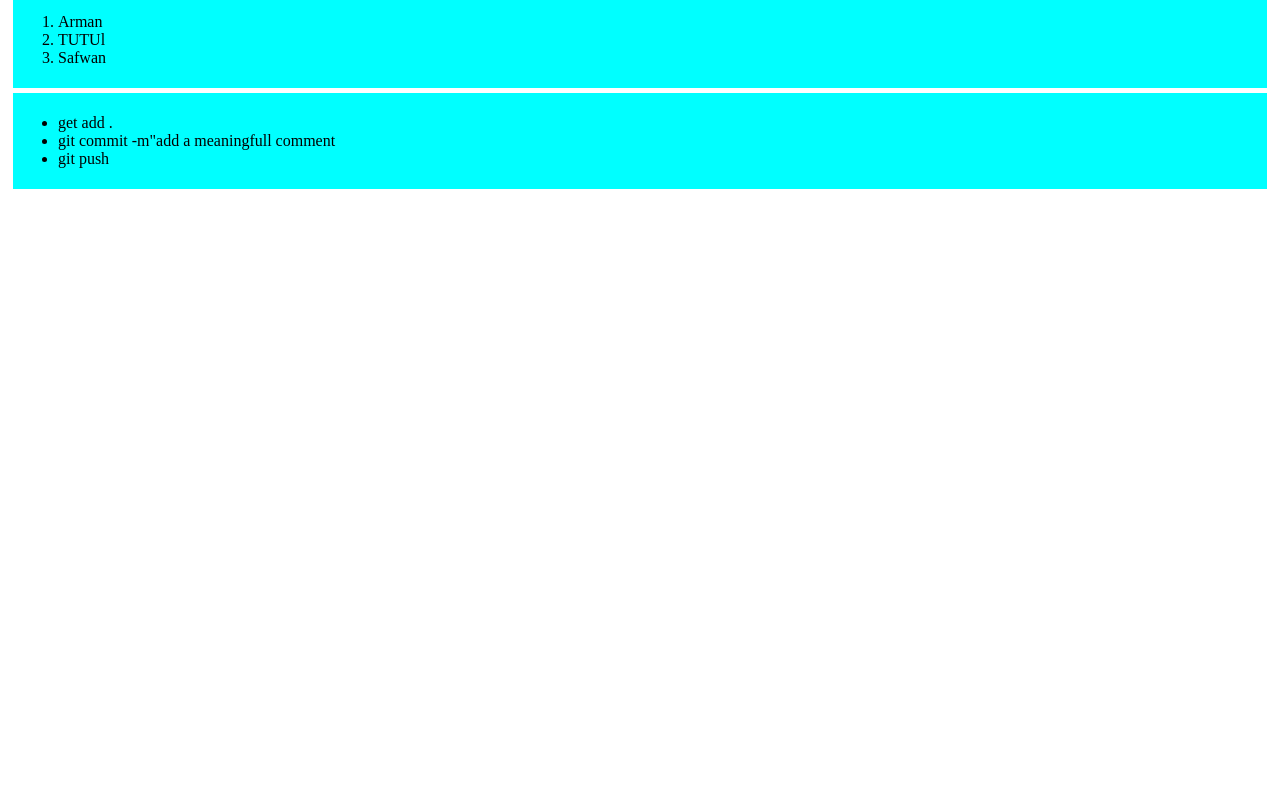
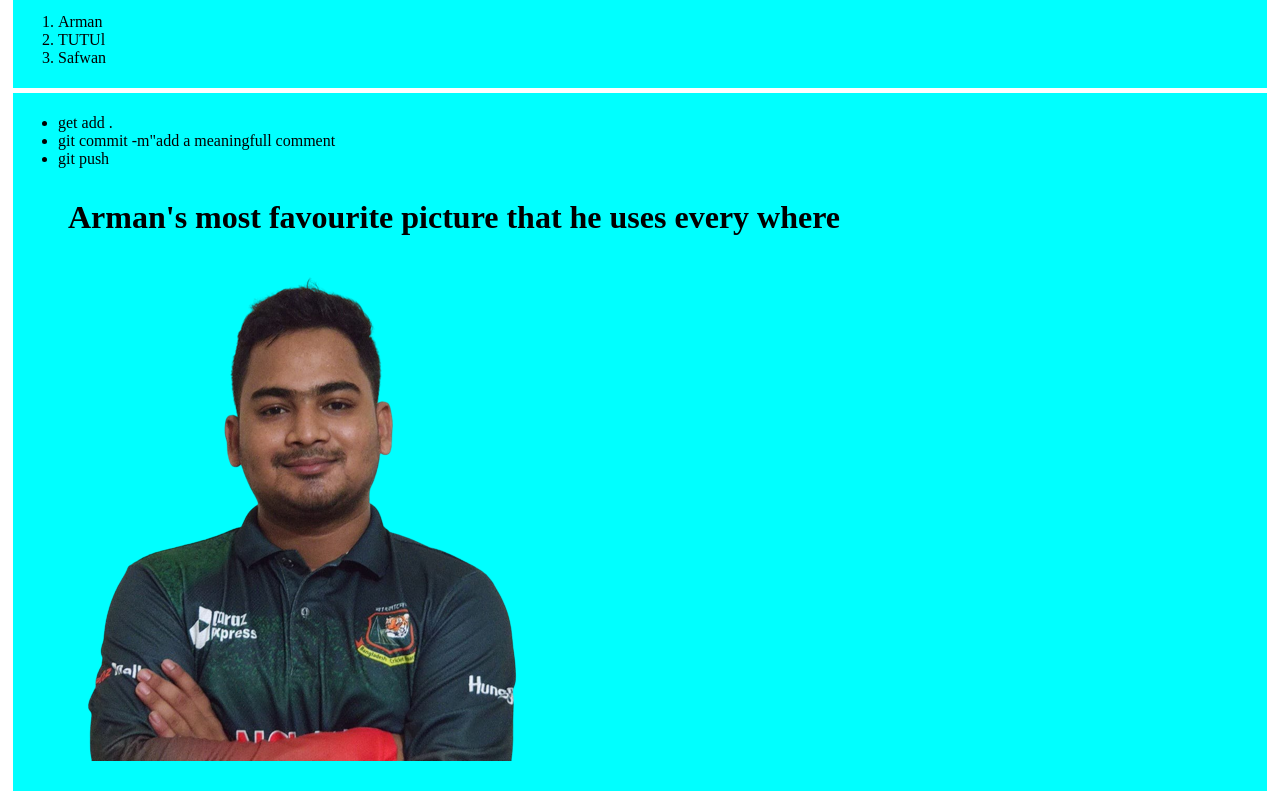
Before and after one commit to Armanhossain192588/my-simple-website, a plain HTML site: page index.html in a window 1280 px wide. Shown: the part 566-1365 px from the top of the page. Before the commit the page ends 800 px from the top, so only its background shows below. Drawn offline with Linux system fonts and the light colour scheme.

Commit message:
arman's favourite picture added

```diff
--- a/index.html
+++ b/index.html
@@ -39,6 +39,10 @@
         <li>get add .</li>
         <li>git commit -m"add a meaningfull comment </li>
         <li>git push</li>
+        <div>
+            <h1>Arman's most favourite picture that he uses every where</h1>
+            <img src="images/Arman.png" alt="">
+        </div>
     </ul>
 </div>
 </body>
```
Also changed, not shown: images/Arman.png (added).
